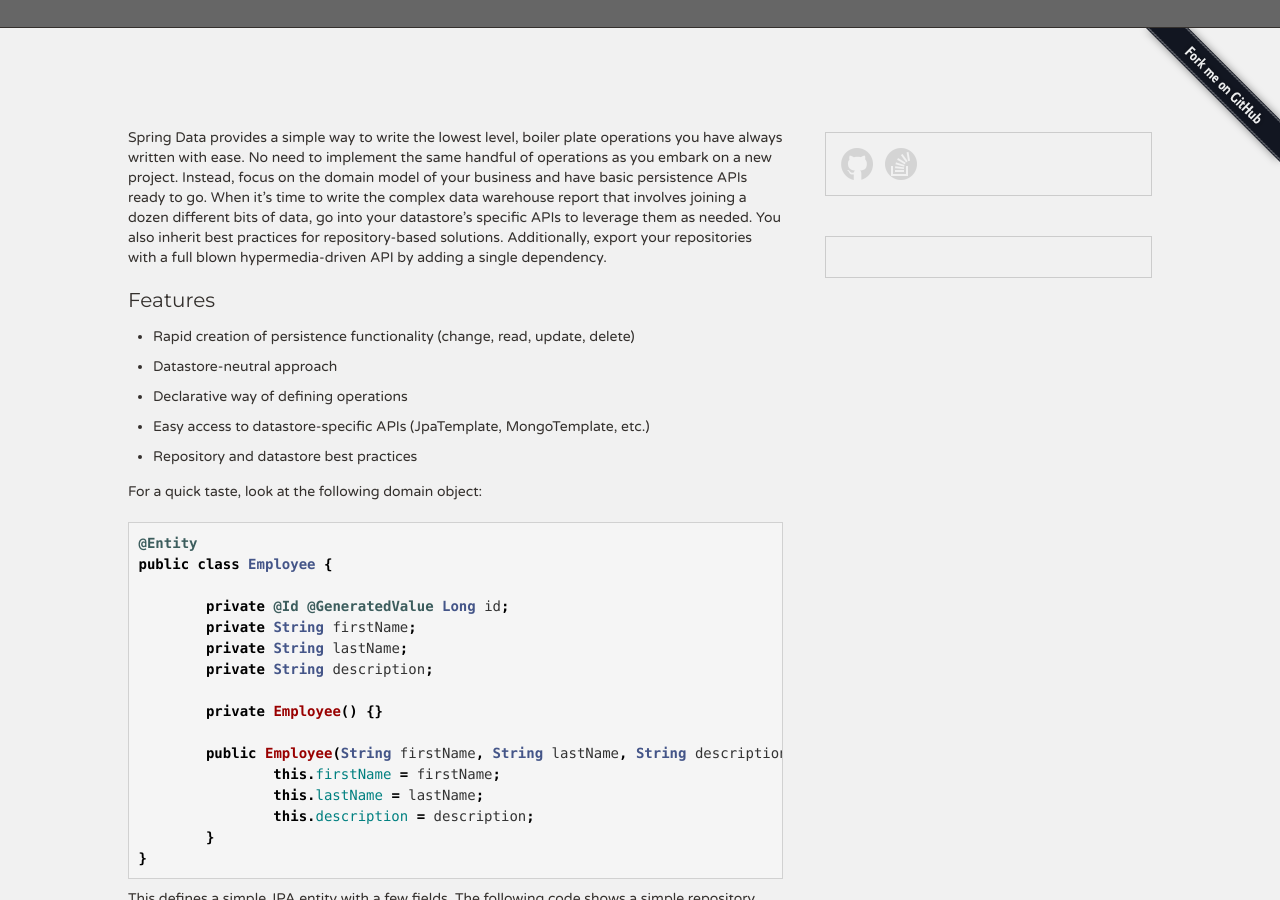
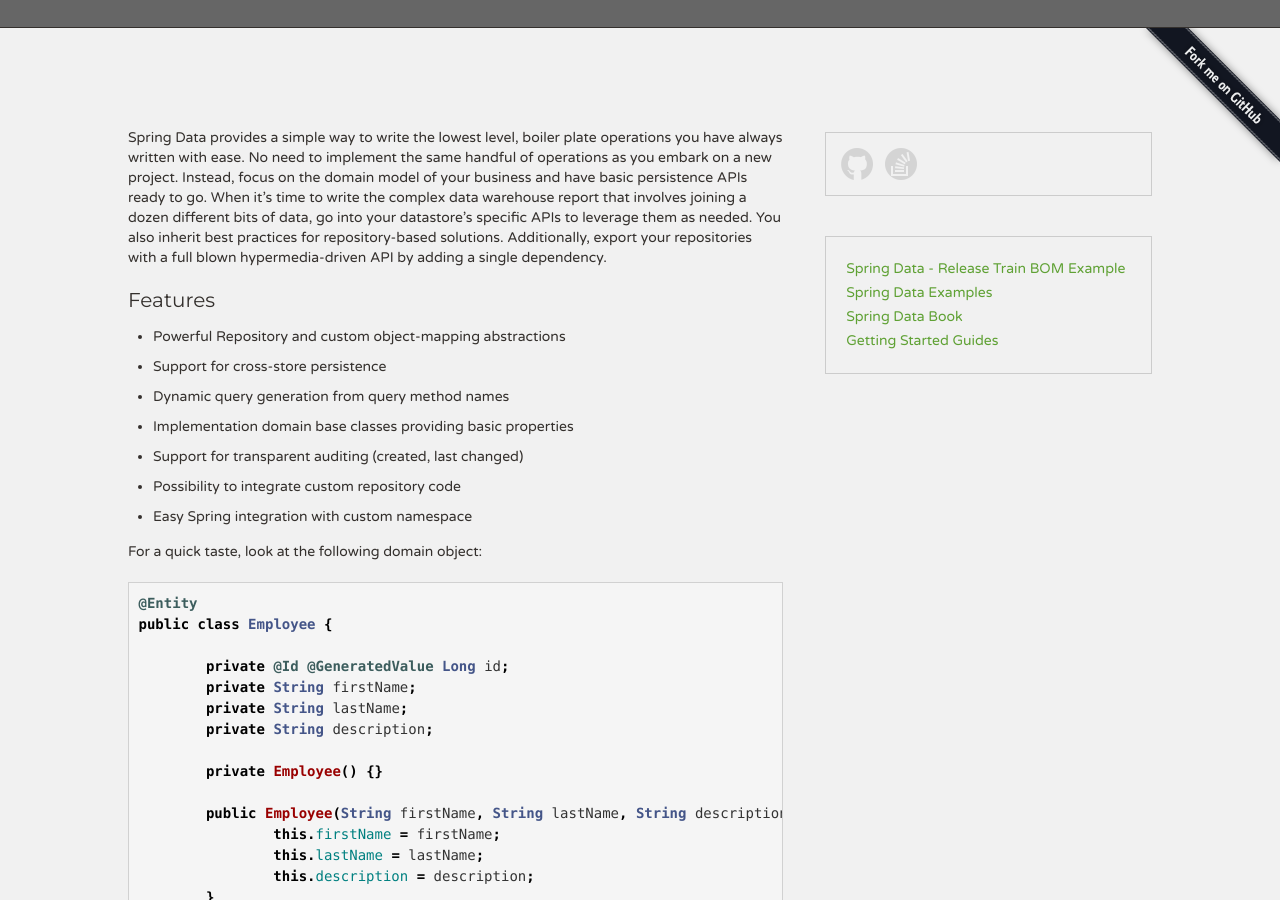
Before and after one commit to spring-projects/spring-data, a Jekyll site: the page built from index.html, in a window 1280 px wide and 900 px high, scrolled down 507 px. Built offline with Jekyll 4.4.1, drawn with Linux system fonts in a browser that asks for light colours; Markdown is read by kramdown in place of the engine named in the settings; some of the changed text lies outside the part shown.

Commit message:
Polish side bar

```diff
--- a/index.html
+++ b/index.html
@@ -28,11 +28,13 @@
 
 ## Features
 
-* Rapid creation of persistence functionality (change, read, update, delete)
-* Datastore-neutral approach
-* Declarative way of defining operations
-* Easy access to datastore-specific APIs (JpaTemplate, MongoTemplate, etc.)
-* Repository and datastore best practices
+* Powerful Repository and custom object-mapping abstractions
+* Support for cross-store persistence
+* Dynamic query generation from query method names
+* Implementation domain base classes providing basic properties
+* Support for transparent auditing (created, last changed)
+* Possibility to integrate custom repository code
+* Easy Spring integration with custom namespace
 
 For a quick taste, look at the following domain object:
 
@@ -96,6 +98,13 @@
 <a name="main-projects"></a>
 
 ## Main Projects
+
+<!-- Spring Data Commons -->
+{% capture project_description %}
+Core Spring concepts underpinning every Spring Data project.
+{% endcapture %}
+
+{% include project_block.md site_url="http://docs.spring.io/spring-data/commons/docs/current/reference/html/" repo_url="http://github.com/spring-projects/spring-data-commons" project_title="Spring Data Commons" project_description=project_description %}
 
 <!-- Spring Data JPA -->
 {% capture project_description %}
@@ -216,6 +225,12 @@
 {% endcapture %}
 
 {% capture related_resources %}
+
+* [Spring Data - Release Train BOM Example](https://github.com/spring-projects/spring-data-examples/tree/master/bom)
+* [Spring Data Examples](https://github.com/spring-projects/spring-data-examples)
+* [Spring Data Book](http://www.amazon.com/Spring-Data-Mark-Pollack/dp/1449323952)
+* [Getting Started Guides](https://spring.io/guides?filter=spring%20data)
+
 {% endcapture %}
 
 
```
